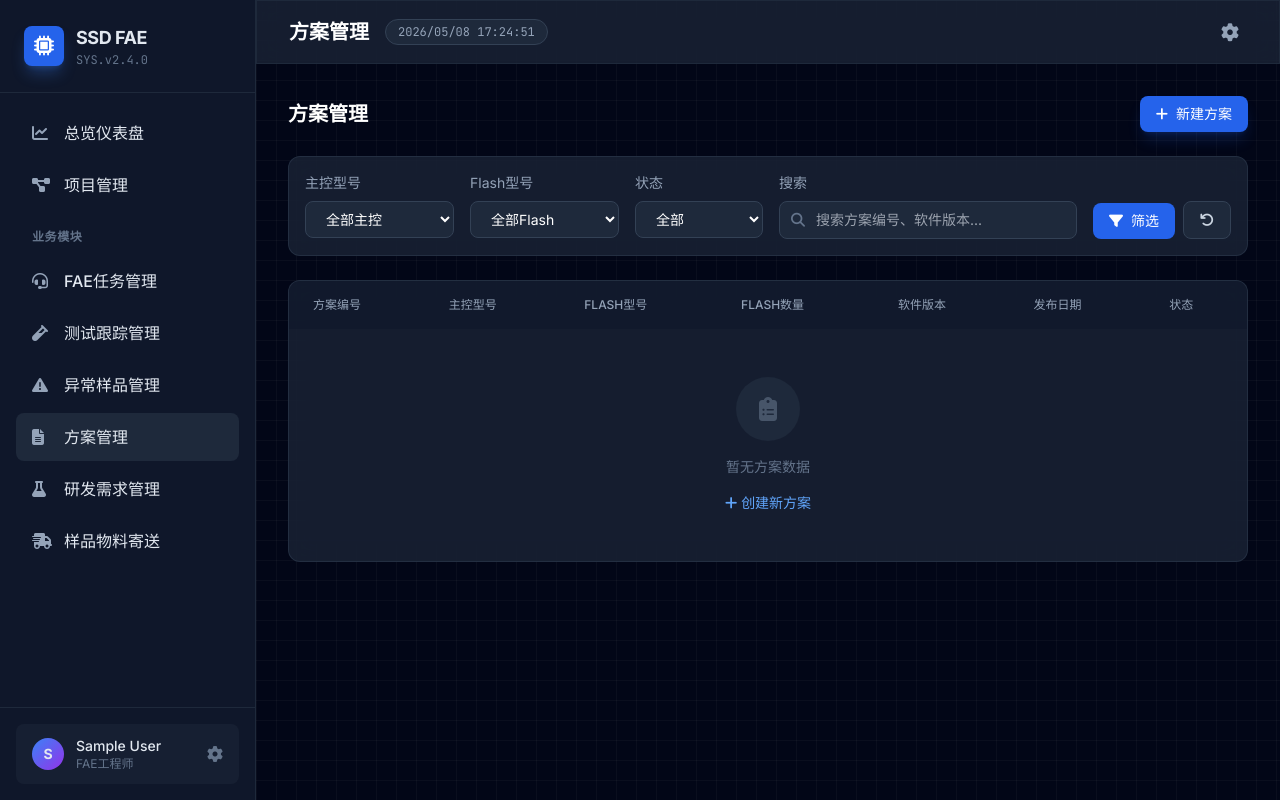
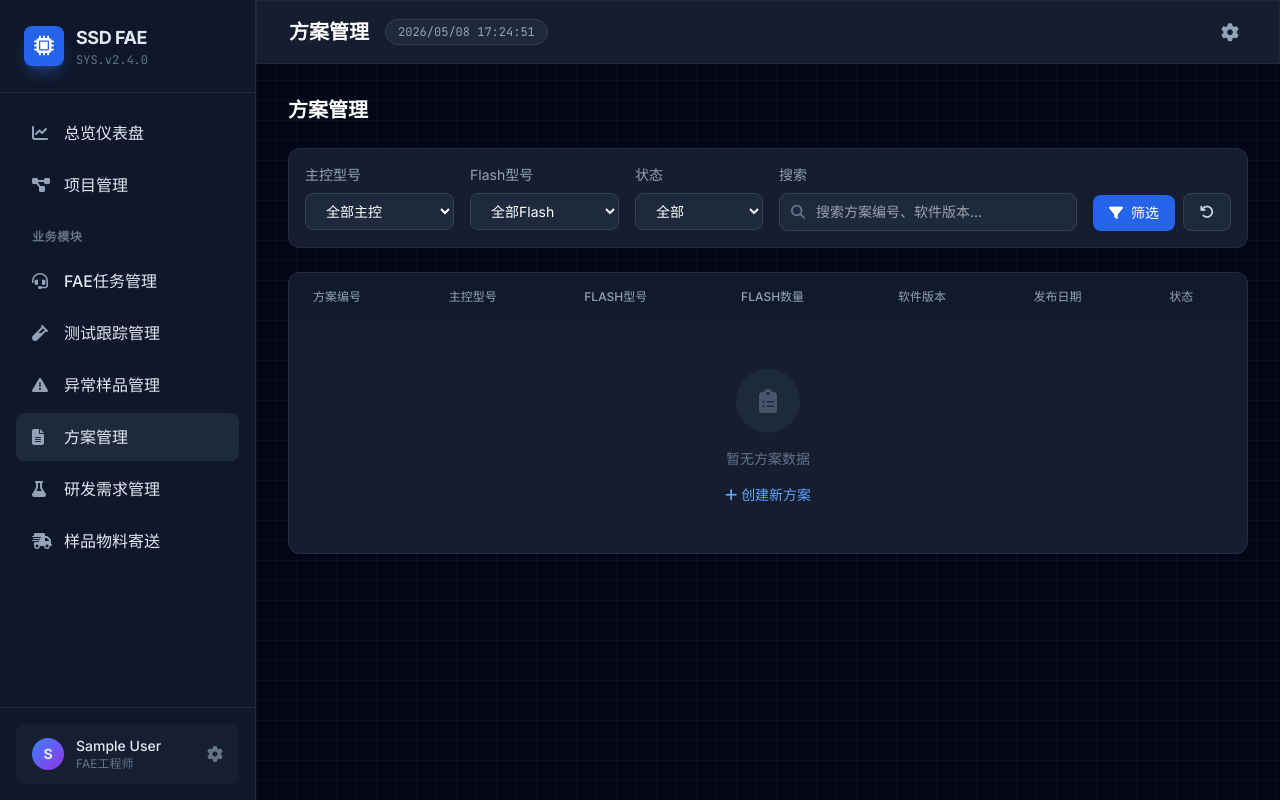
Before and after one commit to Willumpu/ssd-management, a Django app: page /solution/ in a window 1280 px wide. Run offline with Django 5.2, Linux system fonts and the light colour scheme; the visitor is signed in with stand-in values (Sample User, id 1); data that the repository does not hold is empty; some libraries are stand-ins or nearby versions.

Commit message:
ui: remove create buttons from all business modules except project

```diff
--- a/templates/abnormal/abnormal_list.html
+++ b/templates/abnormal/abnormal_list.html
@@ -7,10 +7,7 @@
     <!-- 页面标题和操作栏 -->
     <div class="flex justify-between items-center">
         <h2 class="text-xl font-semibold text-white">异常样品管理</h2>
-        <a href="{% url 'abnormal:abnormal_create' %}" class="bg-red-600 hover:bg-red-500 text-white px-4 py-2 rounded-lg flex items-center gap-2 transition-all shadow-lg shadow-red-600/20">
-            <i class="fas fa-plus"></i>
-            <span>新建异常样品</span>
-        </a>
+
     </div>
 
     <!-- 统计卡片 -->
--- a/templates/fae/task_list.html
+++ b/templates/fae/task_list.html
@@ -23,9 +23,7 @@
                     <i class="fas fa-search"></i>
                 </button>
             </form>
-            <a href="{% url 'fae:task_create' %}" class="px-3 lg:px-4 py-2 rounded-lg bg-blue-600 hover:bg-blue-500 text-white text-sm font-medium whitespace-nowrap">
-                <i class="fas fa-plus mr-1 lg:mr-2"></i><span class="hidden lg:inline">新建任务</span><span class="lg:hidden">新建</span>
-            </a>
+
         </div>
     </div>
 
--- a/templates/rd_requirement/requirement_list.html
+++ b/templates/rd_requirement/requirement_list.html
@@ -8,10 +8,7 @@
     <!-- 页面标题和操作栏 - 移动端优化 -->
     <div class="flex flex-col sm:flex-row sm:justify-between sm:items-center gap-3">
         <h2 class="text-xl font-semibold text-white">研发需求管理</h2>
-        <a href="{% url 'rd_requirement:requirement_create' %}" class="bg-blue-600 hover:bg-blue-500 text-white px-4 py-2 rounded-lg flex items-center justify-center gap-2 transition-all shadow-lg shadow-blue-600/20">
-            <i class="fas fa-plus"></i>
-            <span>新建需求</span>
-        </a>
+
     </div>
 
     <!-- 筛选栏 - 移动端垂直堆叠 -->
--- a/templates/sample_shipment/material_list.html
+++ b/templates/sample_shipment/material_list.html
@@ -7,10 +7,7 @@
 <div class="space-y-6 animate-slide-in">
     <div class="flex justify-between items-center">
         <h2 class="text-xl font-semibold text-white">物料档案</h2>
-        <a href="{% url 'sample_shipment:material_create' %}" class="bg-amber-600 hover:bg-amber-500 text-white px-4 py-2 rounded-lg flex items-center gap-2 transition-all shadow-lg shadow-amber-600/20">
-            <i class="fas fa-plus"></i>
-            <span>新建物料</span>
-        </a>
+
     </div>
 
     <!-- 筛选和搜索 -->
--- a/templates/sample_shipment/transfer_list.html
+++ b/templates/sample_shipment/transfer_list.html
@@ -7,10 +7,7 @@
 <div class="space-y-6 animate-slide-in">
     <div class="flex justify-between items-center">
         <h2 class="text-xl font-semibold text-white">流转记录台账</h2>
-        <a href="{% url 'sample_shipment:transfer_create' %}" class="bg-blue-600 hover:bg-blue-500 text-white px-4 py-2 rounded-lg flex items-center gap-2 transition-all shadow-lg shadow-blue-600/20">
-            <i class="fas fa-plus"></i>
-            <span>新建调拨</span>
-        </a>
+
     </div>
 
     <!-- 筛选和搜索 -->
--- a/templates/solution/solution_list.html
+++ b/templates/solution/solution_list.html
@@ -8,11 +8,7 @@
     <!-- 页面标题和操作栏 -->
     <div class="flex justify-between items-center">
         <h2 class="text-lg lg:text-xl font-semibold text-white">方案管理</h2>
-        <a href="{% url 'solution:solution_create' %}" class="bg-blue-600 hover:bg-blue-500 text-white px-3 lg:px-4 py-2 rounded-lg flex items-center gap-2 transition-all shadow-lg shadow-blue-600/20 text-sm">
-            <i class="fas fa-plus"></i>
-            <span class="hidden lg:inline">新建方案</span>
-            <span class="lg:hidden">新建</span>
-        </a>
+
     </div>
 
     <!-- 筛选和搜索 - 移动端优化 -->
--- a/templates/testing/test_list.html
+++ b/templates/testing/test_list.html
@@ -23,9 +23,7 @@
                     <i class="fas fa-search"></i>
                 </button>
             </form>
-            <a href="{% url 'testing:test_create' %}" class="px-3 lg:px-4 py-2 rounded-lg bg-blue-600 hover:bg-blue-500 text-white text-sm font-medium whitespace-nowrap">
-                <i class="fas fa-plus mr-1 lg:mr-2"></i><span class="hidden lg:inline">新建测试</span><span class="lg:hidden">新建</span>
-            </a>
+
         </div>
     </div>
 
```
